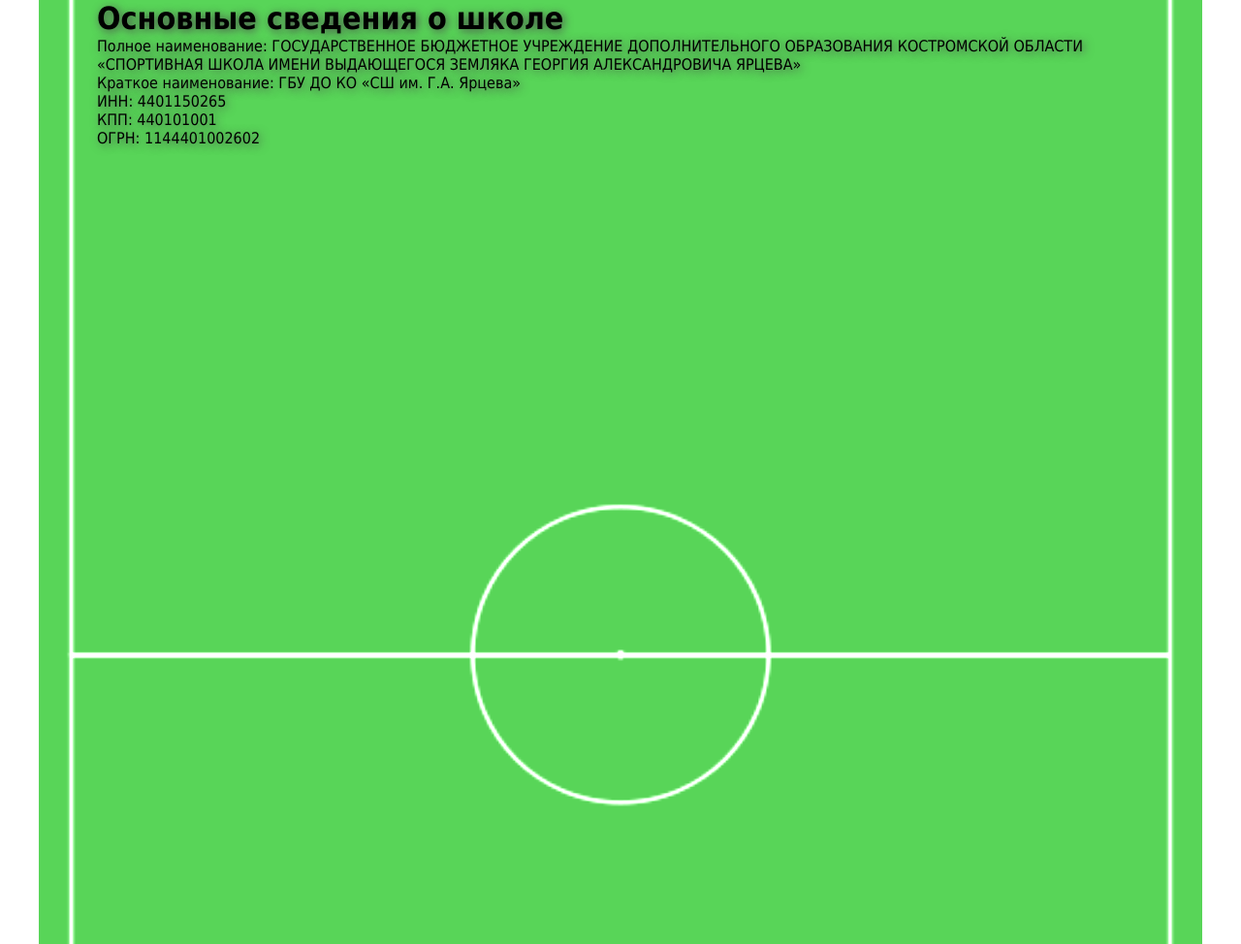
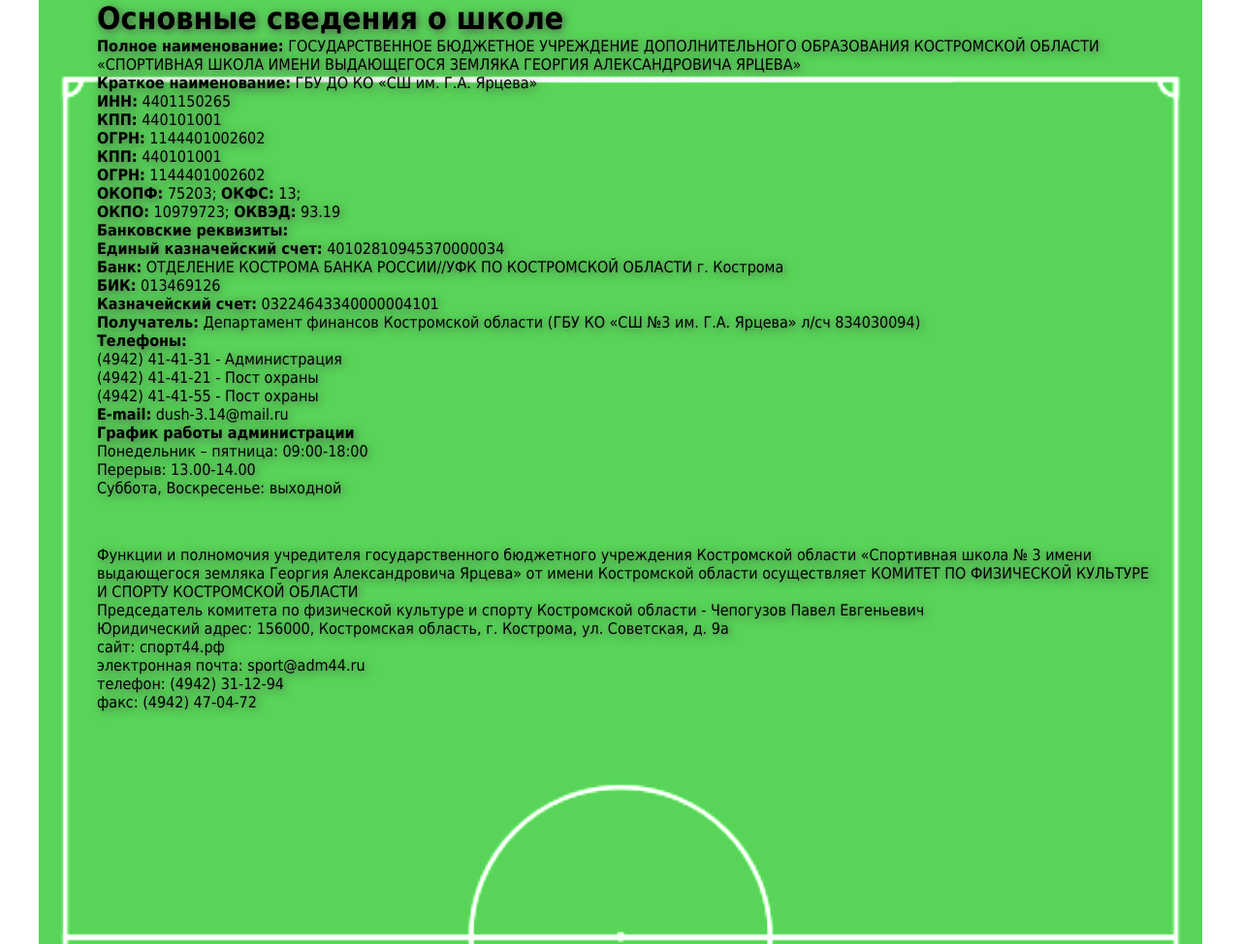
Before and after one commit to AirGuy-one/sports_school, a Django app: page /basic_info in a window 1280 px wide. Shown: the part 88-1062 px from the top of the page at 97% size. Run offline with Django 4.2, Linux system fonts and the light colour scheme; parts of the project's set-up code (start-up, migrations or seed data) failed here and were passed over.

Commit message:
Changes of templates from server

```diff
--- a/templates/basic_information.html
+++ b/templates/basic_information.html
@@ -7,12 +7,38 @@
     <main>
         <div class="main-info">
             <h1>Основные сведения о школе</h1>
-            <p>Полное наименование: ГОСУДАРСТВЕННОЕ БЮДЖЕТНОЕ УЧРЕЖДЕНИЕ ДОПОЛНИТЕЛЬНОГО ОБРАЗОВАНИЯ КОСТРОМСКОЙ ОБЛАСТИ
-                «СПОРТИВНАЯ ШКОЛА ИМЕНИ ВЫДАЮЩЕГОСЯ ЗЕМЛЯКА ГЕОРГИЯ АЛЕКСАНДРОВИЧА ЯРЦЕВА»</p>
-            <p>Краткое наименование: ГБУ ДО КО «СШ им. Г.А. Ярцева»</p>
-            <p>ИНН: 4401150265</p>
-            <p>КПП: 440101001</p>
-            <p>ОГРН: 1144401002602</p>
+            <p><b>Полное наименование:</b> ГОСУДАРСТВЕННОЕ БЮДЖЕТНОЕ УЧРЕЖДЕНИЕ ДОПОЛНИТЕЛЬНОГО ОБРАЗОВАНИЯ КОСТРОМСКОЙ ОБЛАСТИ «СПОРТИВНАЯ ШКОЛА ИМЕНИ ВЫДАЮЩЕГОСЯ ЗЕМЛЯКА ГЕОРГИЯ АЛЕКСАНДРОВИЧА ЯРЦЕВА»</p>
+            <p><b>Краткое наименование:</b> ГБУ ДО КО «СШ им. Г.А. Ярцева»</p>
+            <p><b>ИНН:</b> 4401150265</p>
+            <p><b>КПП:</b> 440101001</p>
+            <p><b>ОГРН:</b> 1144401002602</p>
+            <p><b>КПП:</b> 440101001</p>
+            <p><b>ОГРН:</b> 1144401002602</p>
+            <p><b>ОКОПФ:</b> 75203; <b>ОКФС:</b> 13;</p>
+            <p><b>ОКПО:</b> 10979723; <b>ОКВЭД:</b> 93.19</p>
+            <p><b>Банковские реквизиты:</b></p>
+            <p><b>Единый казначейский счет:</b> 40102810945370000034</p>
+            <p><b>Банк:</b> ОТДЕЛЕНИЕ КОСТРОМА БАНКА РОССИИ//УФК ПО КОСТРОМСКОЙ ОБЛАСТИ г. Кострома</p>
+            <p><b>БИК:</b> 013469126</p>
+            <p><b>Казначейский счет:</b> 03224643340000004101</p>
+            <p><b>Получатель:</b> Департамент финансов Костромской области (ГБУ КО «СШ №3 им. Г.А. Ярцева» л/сч 834030094)</p>
+            <p><b>Телефоны:</b>
+            <p>(4942) 41-41-31 - Администрация</p>
+            <p>(4942) 41-41-21 - Пост охраны</p>
+            <p>(4942) 41-41-55 - Пост охраны</p>
+            <p><b>E-mail:</b> dush-3.14@mail.ru</p>
+            <p><b>График работы администрации</b></p>
+            <p>Понедельник – пятница: 09:00-18:00</p>
+            <p>Перерыв: 13.00-14.00</p>
+            <p>Суббота, Воскресенье: выходной</p>
+            <p style="margin-top: 50px;">Функции и полномочия учредителя  государственного бюджетного учреждения Костромской области «Спортивная школа № 3 имени выдающегося земляка Георгия Александровича Ярцева» от имени  Костромской области осуществляет КОМИТЕТ ПО ФИЗИЧЕСКОЙ КУЛЬТУРЕ И СПОРТУ КОСТРОМСКОЙ ОБЛАСТИ</p>
+            <p>Председатель комитета по физической культуре и спорту Костромской области - Чепогузов Павел Евгеньевич</p>
+            <p>Юридический адрес: 156000, Костромская область, г. Кострома, ул. Советская, д. 9а</p>
+            <p>сайт: спорт44.рф</p>
+            <p>электронная почта: sport@adm44.ru</p>
+            <p>телефон: (4942) 31-12-94</p>
+            <p>факс: (4942) 47-04-72</p>
+            <p></p>
         </div>
     </main>
 {% endblock %}
```
Also changed, not shown: templates/contacts.html (+14 -6 lines), templates/documents.html (+7 -6 lines).
